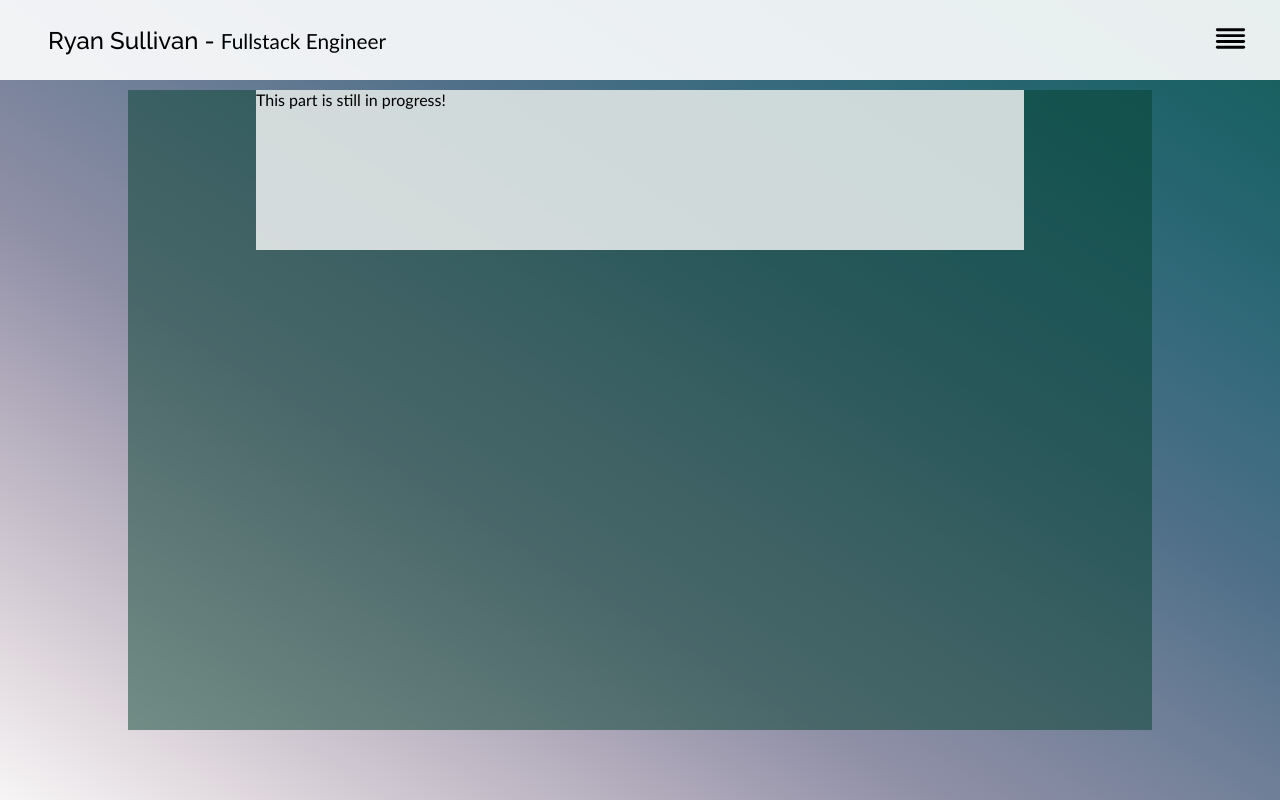
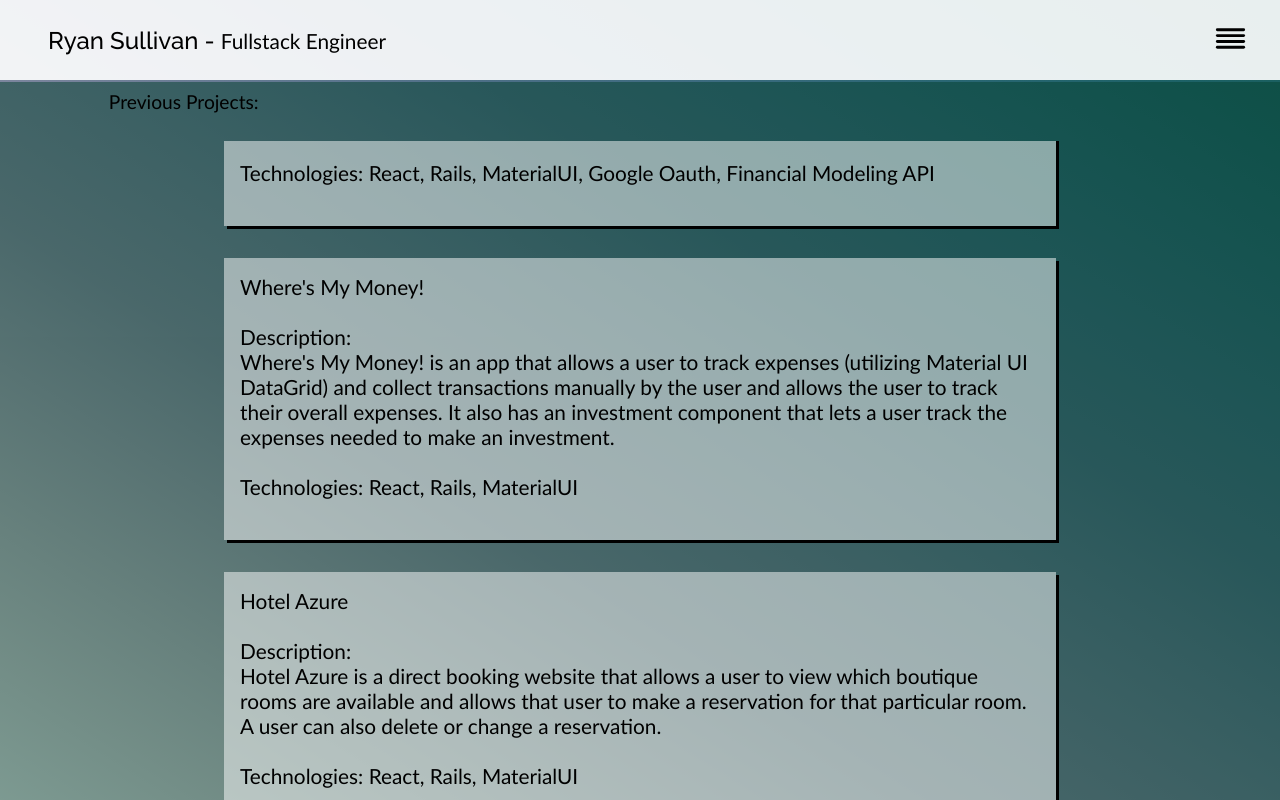
Before and after one commit to ryanCodes92109/newPersonalWebsite, a React (Create React App) app: page /projects in a window 1280 px wide. Built offline with nearby package versions, Linux system fonts and the light colour scheme; the HTML template or start-up script is replaced by a standard one.

Commit message:
add projects to projects tab w/ styling'

```diff
--- /dev/null
+++ b/src/components/projects/ProjectCard.js
@@ -0,0 +1,16 @@
+import React from 'react'
+
+const ProjectCard = ({name, description, technologiesUsed}) => {
+
+  return (
+    <>
+        <div className= 'projectCard'>
+            <span className='projectName'>{name}</span> <br/>
+            <article className='description'>Description: <br/> {description}</article><br/>
+            <span className='tech'>Technologies: {technologiesUsed}</span><br/>
+        </div>
+    </>
+  )
+}
+
+export default ProjectCard
--- /dev/null
+++ b/src/components/projects/ProjectDescription.js
@@ -0,0 +1,22 @@
+const projects = [
+    {
+        "name":"Hotel Azure",
+        "description":"Hotel Azure is a direct booking website that allows a user to view which boutique rooms are available and allows that user to make a reservation for that particular room. A user can also delete or change a reservation. ",
+        "technologiesUsed":"React, Rails, MaterialUI"
+    },
+
+    {
+        "name":"Where's My Money!",
+        "description":"Where's My Money! is an app that allows a user to track expenses (utilizing Material UI DataGrid) and collect transactions manually by the user and allows the user to track their overall expenses. It also has an investment component that lets a user track the expenses needed to make an investment.",
+        "technologiesUsed":"React, Rails, MaterialUI"
+    },
+
+
+    {
+        "name":"Stock Tracker",
+        "description":"Stock Tracker is an app that utilizes the Financial Modeling API to allow a user to track Stocks on the S&P 500 index. A user can create and add newstocks to a portfolio and track multiple different portfolio's. A user can also track stocks on a watchlist.",
+        "technologiesUsed":"React, Rails, MaterialUI, Google Oauth, Financial Modeling API"
+    }
+]
+
+export default projects
--- a/src/components/projects/Projects.css
+++ b/src/components/projects/Projects.css
@@ -1,24 +1,41 @@
 .projectsContainer {
-    /* background-color: white;
-    width:50vw;
-    height:80vh;
-    margin:auto; */
-    width:80vw;
-    height:80vh;
+    display:flex;
+    justify-content:center;
+    flex-direction:column;
+    font-size: 1.3rem;
+    width:100vw;
+    height:100vh;
     background-color: rgba(4, 65, 47, 0.5);
-    /* overflow:scroll; */
+    overflow:scroll;
+    position:fixed;
+    /* margin:auto; */
+}
+
+.projectCardParent {
+    display:flex;
+    flex-direction: column-reverse;
+    height:88vh;
+    width:90vw;
+    align-items:center;
+    overflow:scroll;
     margin:auto;
 }
 
-.projectsInfo {
-    /* margin:auto;
-    border:5px solid black;
-    height:20vh;
-    width:40vw;
-    margin-top:1vh; */
-    height:20vh;
-    width:60vw;
-    margin:auto;
-    margin-top:1vh;
-    background-color: rgba(250,250,250,.8);
+.projectCard {
+    background-color: rgba(255,255,255,.5);
+    display:flex;
+    flex-direction:column;
+    margin:1rem;
+    width:50rem;
+    height: 40rem;
+    padding:1rem;
+    box-shadow: 3px 3px black;
+    /* overflow: scroll; */
 }
+
+.projectContainerTitle {
+    position:relative;
+    left:6.8rem;
+    top:.5rem;
+    font-size:1.2rem;
+}
--- a/src/components/projects/Projects.js
+++ b/src/components/projects/Projects.js
@@ -1,13 +1,18 @@
 import React from 'react'
 import './Projects.css'
+import projects from './ProjectDescription'
+import ProjectCard from './ProjectCard'
 
 const Projects = () => {
+
+console.log(projects)
+
+const mappedProjects = projects.map((project, index) => (<ProjectCard key={index} {...project} />))
   return (
     <div className='projectsContainer'>
-
-
-        <div className="projectsInfo">
-          This part is still in progress!
+       <span className='projectContainerTitle'>Previous Projects:</span>
+        <div className="projectCardParent">
+          {mappedProjects}
         </div>
 
     </div>
```
